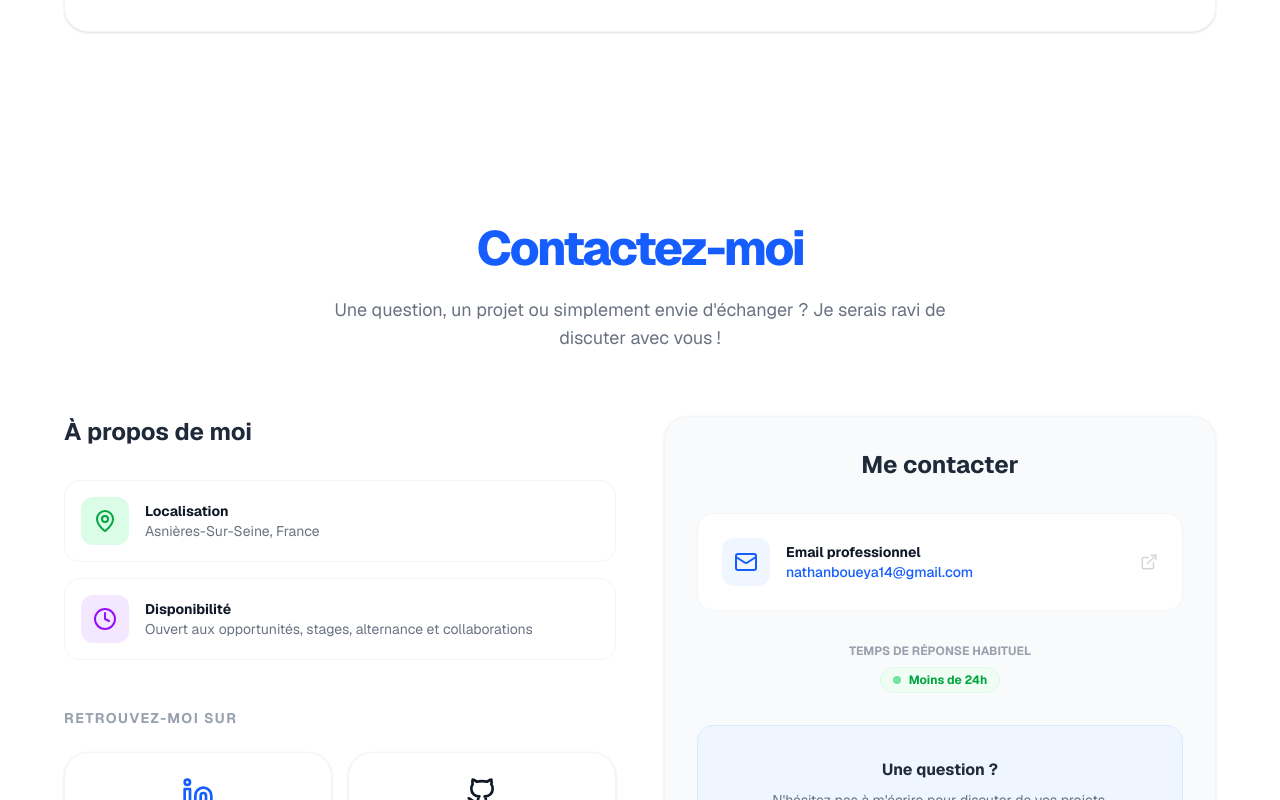
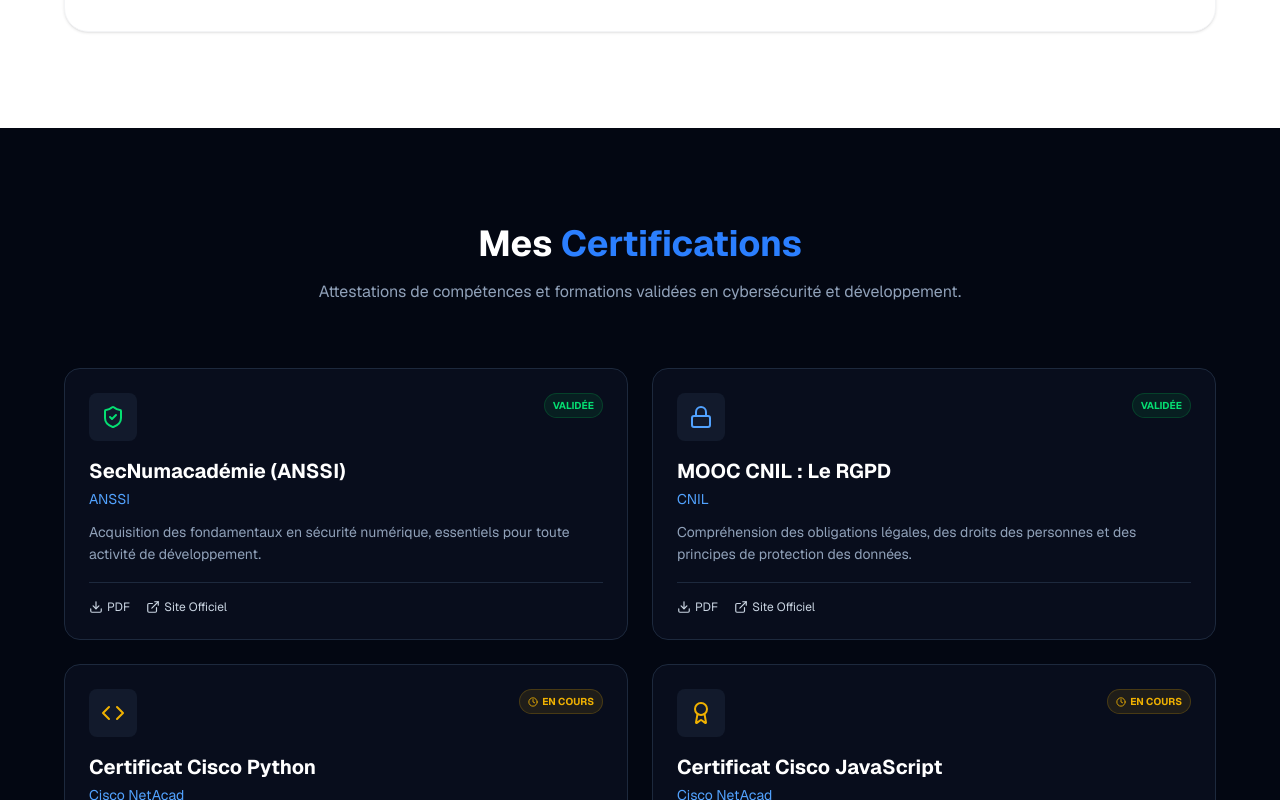
Before and after one commit to Nathan-14-05/PortfolioBTS, a Next.js app: page /PortfolioBTS/ in a window 1280 px wide. Shown: the part 6800-7600 px from the top of the page. Built offline with nearby package versions, Linux system fonts and the light colour scheme.

Commit message:
Ajout Certifications dans page

```diff
--- a/src/app/page.tsx
+++ b/src/app/page.tsx
@@ -4,6 +4,7 @@
 import Skills from '../components/Skills';
 import Experiences from '../components/Experiences';
 import Formations from '../components/Formations';
+import Certifications from '../components/Certifications';
 import Contact from '../components/Contact';
 
 export default function Home() {
@@ -24,6 +25,9 @@
         <div id="formations">
           <Formations />
         </div>
+        <div id="certifications">
+          <Certifications />
+        </div>
         <div id="contact">
           <Contact />
         </div>
```
